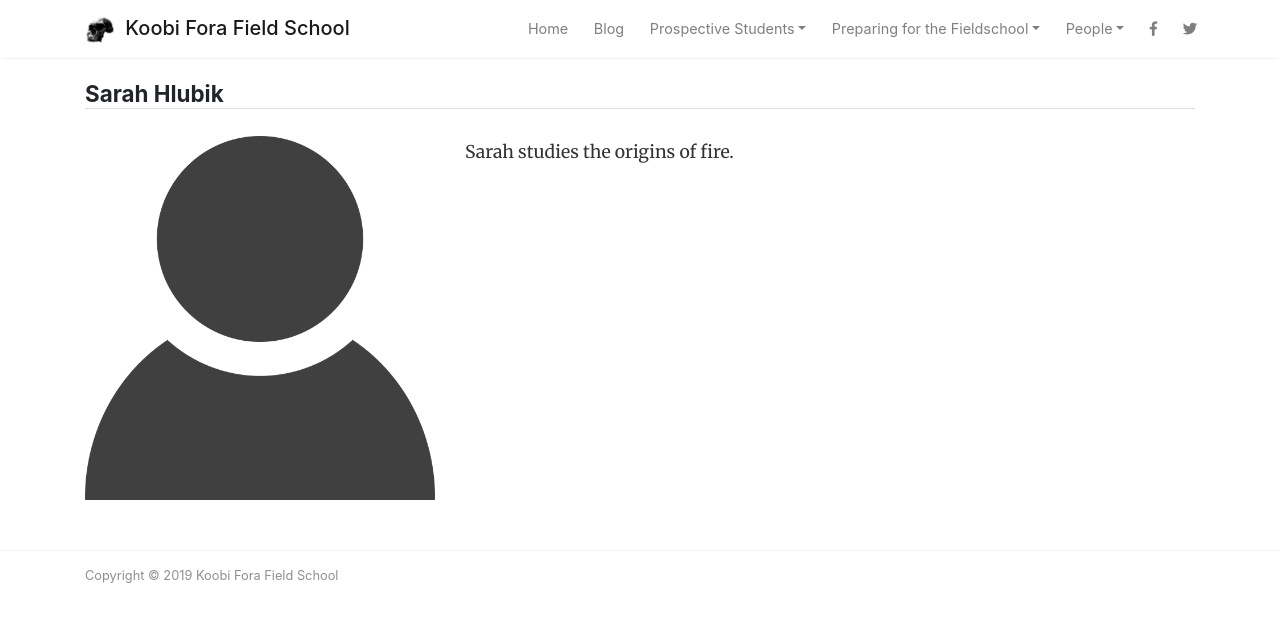
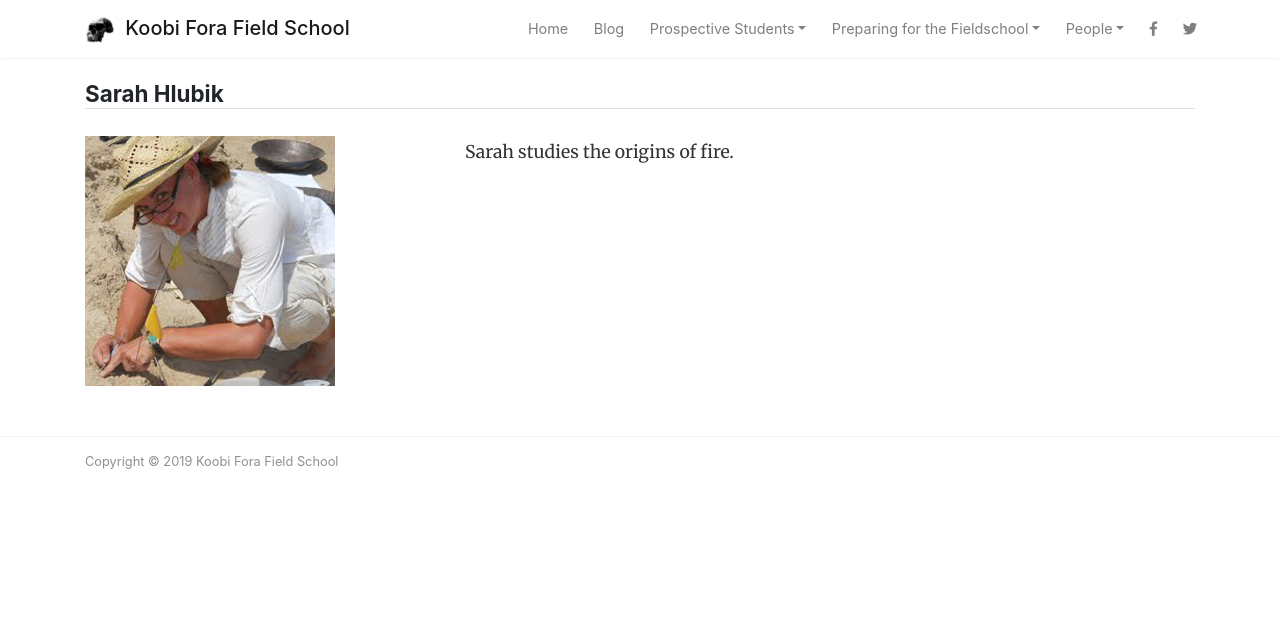
Before and after one commit to wabarr/KFFS, a Jekyll site: the page built from _people/sarah-hlubik.md, in a window 1280 px wide. Shown: the top 622 px of the page. Built offline with Jekyll 4.4.1, drawn with Linux system fonts in a browser that asks for light colours; nearby versions of some CDN libraries; comment, search, counter and statistics services are not loaded.

Commit message:
Update from Forestry.io - Updated sarah-hlubik.md

```diff
--- a/_people/sarah-hlubik.md
+++ b/_people/sarah-hlubik.md
@@ -4,7 +4,7 @@ username: hlubik
 staff_member: 'yes'
 alum: 'no'
 date: 2018-12-08 17:34:54 +0000
-headshot: ''
+headshot: assets/images/152 Hlubik.jpg
 email: ''
 web: ''
 twitter: adefenestration
```
